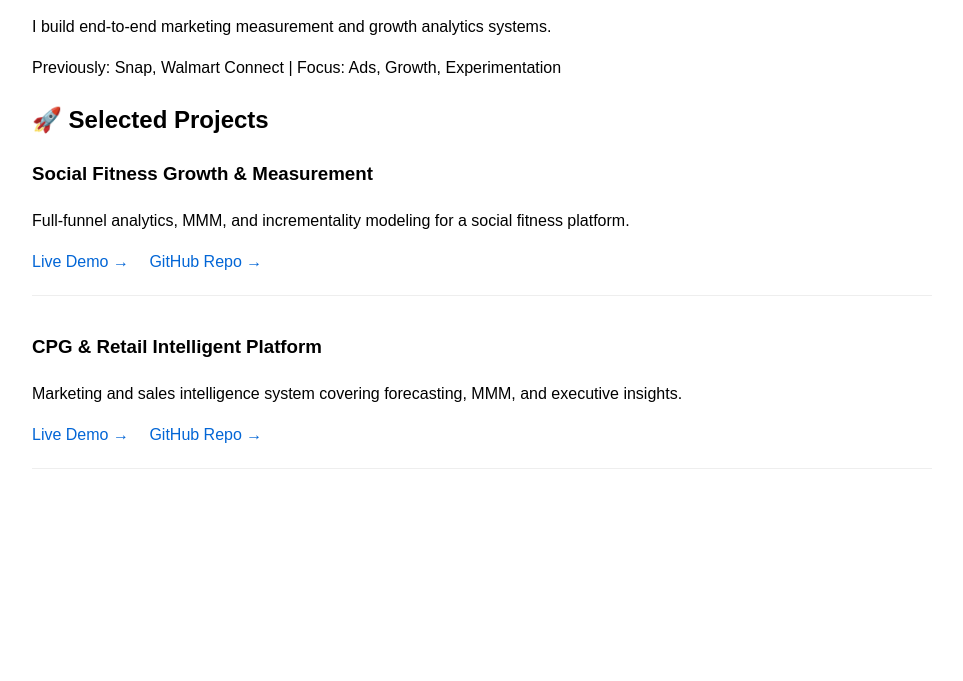
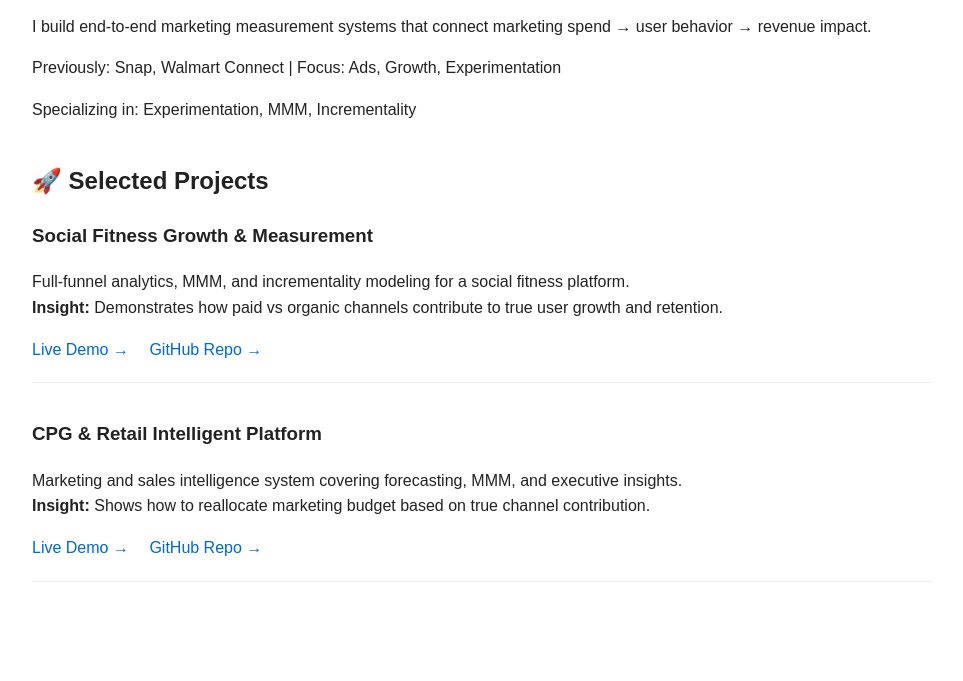
Before and after one commit to jessleung131-prog/jessleung131-prog.github.io, a plain HTML site: page index.html in a window 1280 px wide. Shown: the part 119-800 px from the top of the page, without its empty margins (158-1121 px from the left). Drawn offline with Linux system fonts and the light colour scheme.

Commit message:
Add portfolio homepage
Updated styling and content in the index.html file to enhance readability and provide additional insights.

```diff
--- a/index.html
+++ b/index.html
@@ -3,31 +3,70 @@
 <head>
   <title>Jess | Marketing Data Science</title>
   <style>
-    body { font-family: Arial; max-width: 900px; margin: auto; line-height: 1.6; padding: 20px; }
-    h1 { margin-top: 40px; }
-    .project { margin-bottom: 36px; padding-bottom: 20px; border-bottom: 1px solid #eee; }
-    a { text-decoration: none; color: #0366d6; margin-right: 16px; }
+    body {
+      font-family: Arial;
+      max-width: 900px;
+      margin: auto;
+      line-height: 1.6;
+      padding: 20px;
+      color: #222;
+    }
+    h1 {
+      margin-top: 40px;
+    }
+    h2 {
+      margin-top: 40px;
+    }
+    .project {
+      margin-bottom: 36px;
+      padding-bottom: 20px;
+      border-bottom: 1px solid #eee;
+    }
+    a {
+      text-decoration: none;
+      color: #0366d6;
+      margin-right: 16px;
+      font-weight: 500;
+    }
   </style>
 </head>
 
 <body>
 
   <h1>Jess | Marketing Data Science</h1>
-  <p>I build end-to-end marketing measurement and growth analytics systems.</p>
-  <p>Previously: Snap, Walmart Connect | Focus: Ads, Growth, Experimentation</p>
+
+  <p>
+    I build end-to-end marketing measurement systems that connect marketing spend → user behavior → revenue impact.
+  </p>
+
+  <p>
+    Previously: Snap, Walmart Connect | Focus: Ads, Growth, Experimentation
+  </p>
+
+  <p>
+    Specializing in: Experimentation, MMM, Incrementality
+  </p>
 
   <h2>🚀 Selected Projects</h2>
 
   <div class="project">
     <h3>Social Fitness Growth & Measurement</h3>
-    <p>Full-funnel analytics, MMM, and incrementality modeling for a social fitness platform.</p>
+    <p>
+      Full-funnel analytics, MMM, and incrementality modeling for a social fitness platform.
+      <br>
+      <strong>Insight:</strong> Demonstrates how paid vs organic channels contribute to true user growth and retention.
+    </p>
     <a href="https://jessleung131-prog.github.io/social-fitness-media-intelligence/" target="_blank">Live Demo →</a>
     <a href="https://github.com/jessleung131-prog/social-fitness-media-intelligence" target="_blank">GitHub Repo →</a>
   </div>
 
   <div class="project">
     <h3>CPG & Retail Intelligent Platform</h3>
-    <p>Marketing and sales intelligence system covering forecasting, MMM, and executive insights.</p>
+    <p>
+      Marketing and sales intelligence system covering forecasting, MMM, and executive insights.
+      <br>
+      <strong>Insight:</strong> Shows how to reallocate marketing budget based on true channel contribution.
+    </p>
     <a href="https://jessleung131-prog.github.io/CPG-and-Retail-Intelligent-Platform/" target="_blank">Live Demo →</a>
     <a href="https://github.com/jessleung131-prog/CPG-and-Retail-Intelligent-Platform" target="_blank">GitHub Repo →</a>
   </div>
```
